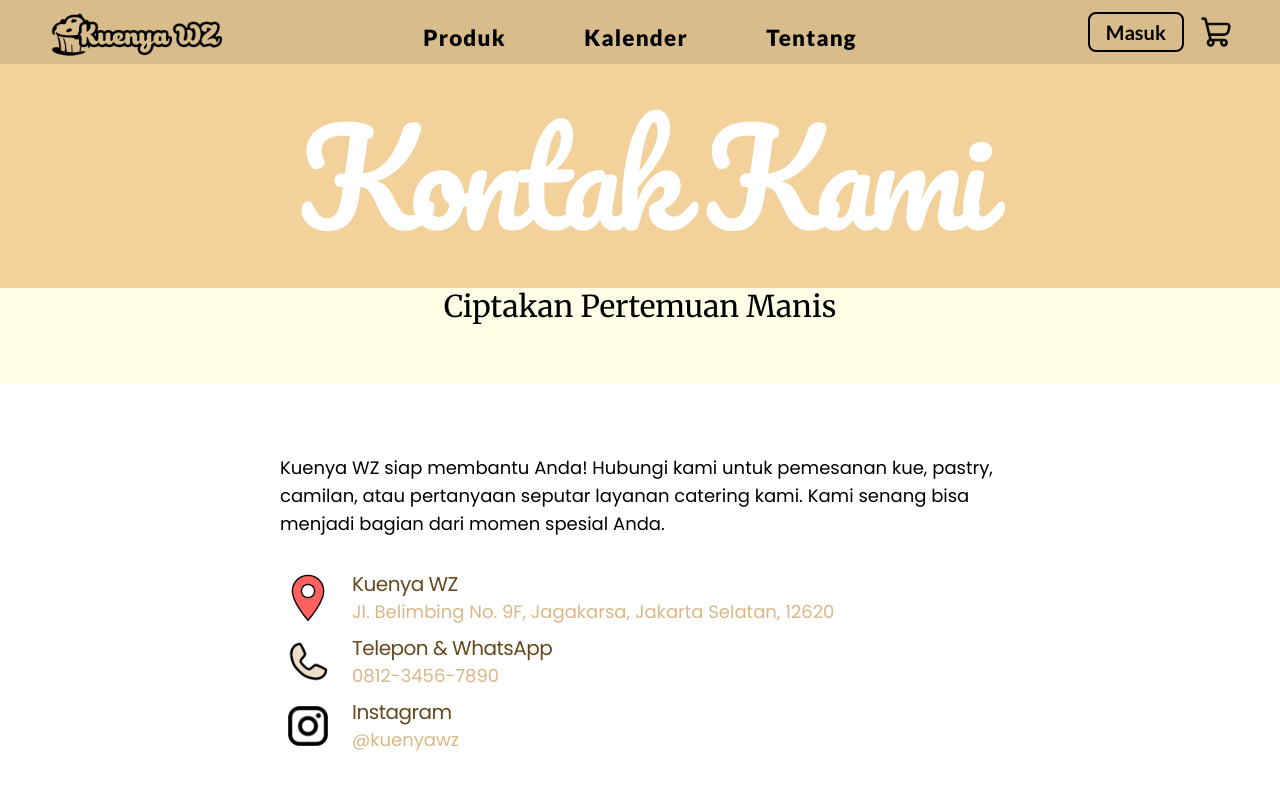
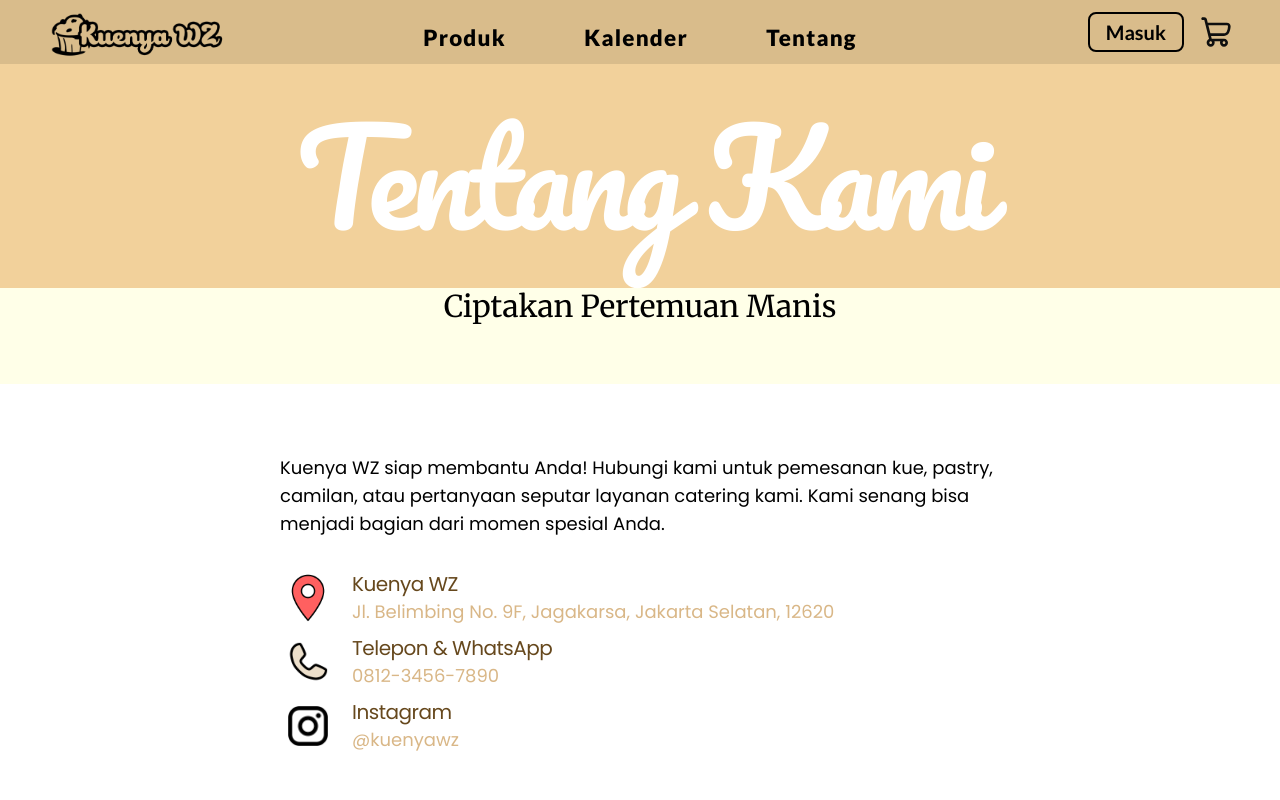
Before and after one commit to Kons-Software-House/kuenyawz-frontend, a React (Vite) app: page /tentang-kami in a window 1280 px wide. Shown: the top 800 px of the page. Built offline with nearby package versions, Linux system fonts and the light colour scheme; no server answers; what @designbycode/tailwindcss-text-shadow would draw is missing.

Commit message:
chore: changei title

```diff
--- a/src/views/user/AboutUsView.tsx
+++ b/src/views/user/AboutUsView.tsx
@@ -7,7 +7,7 @@ import UpperSection from "../../components/user/core/UpperSection";
 export default function AboutUsView() {
   return (
     <>
-      <UpperSection title="Kontak Kami" subtitle="Ciptakan Pertemuan Manis" />
+      <UpperSection title="Tentang Kami" subtitle="Ciptakan Pertemuan Manis" />
       <Container>
         <section className="lg:mx-10 flex flex-col h-[60dvh] md:p-20">
           <h3 className="font-clear text-lg mb-8">
```
